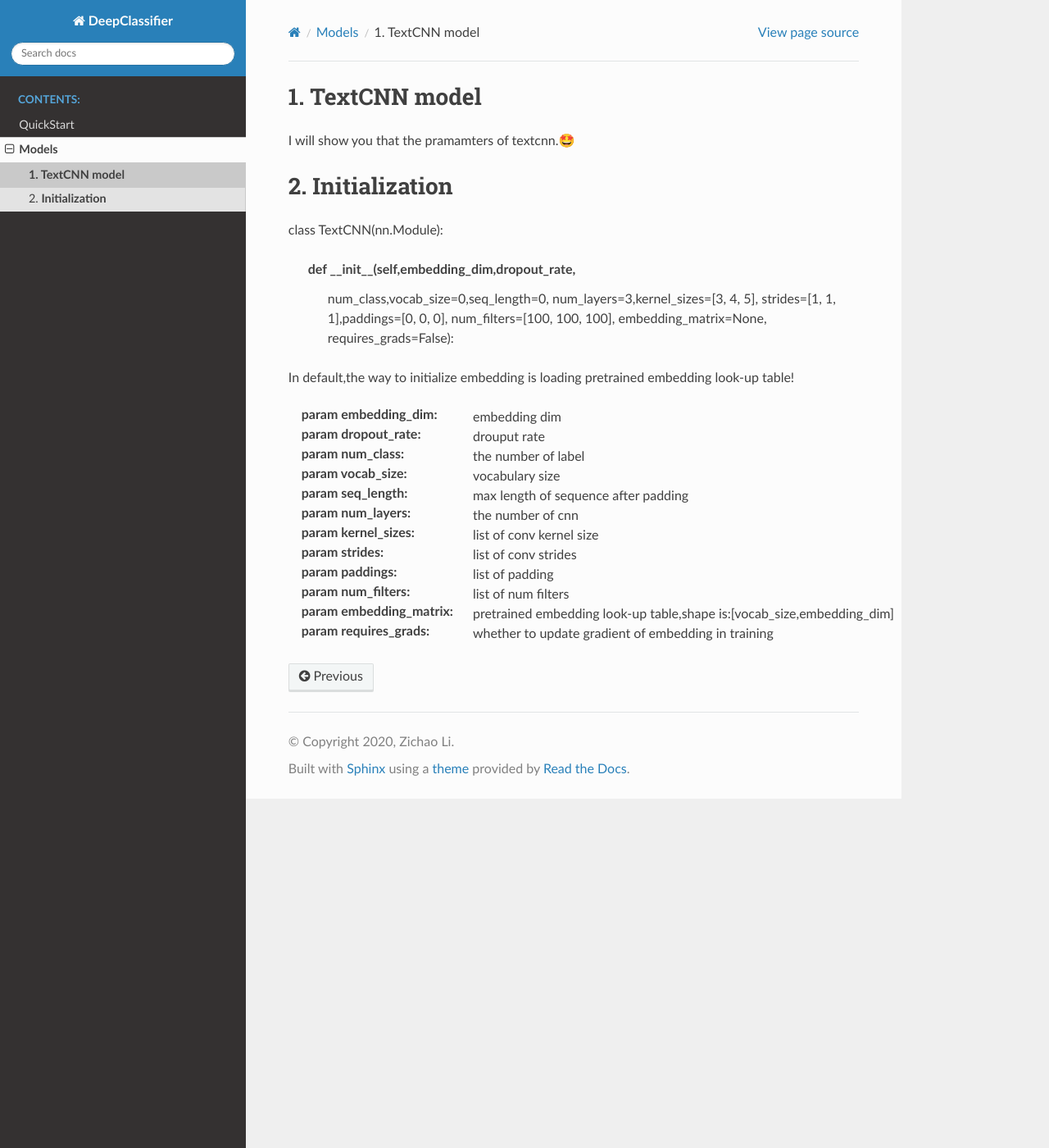
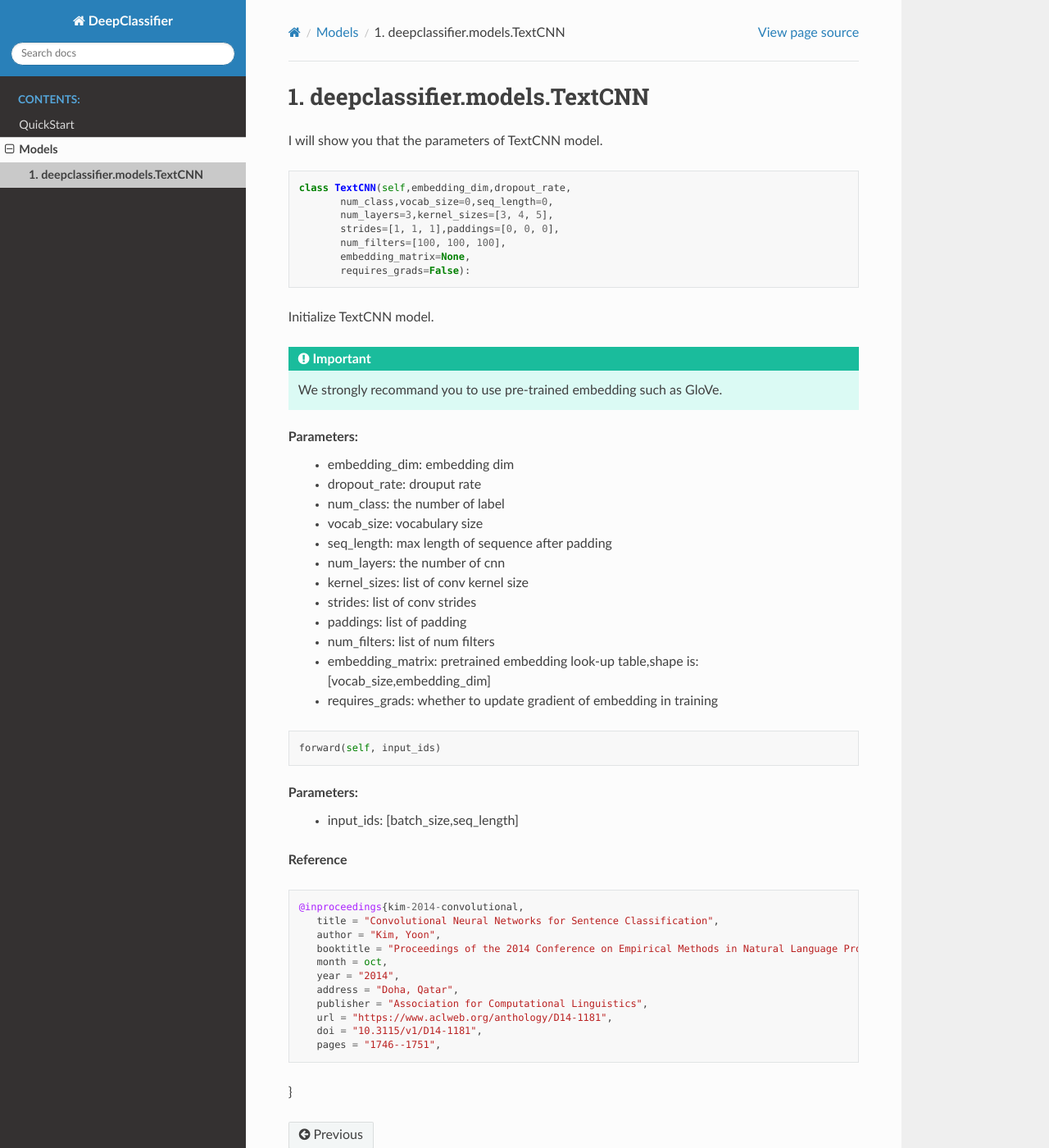
Before and after one commit to codewithzichao/DeepClassifier, a Sphinx documentation site: the page built from docs/source/Models/01_TextCNN.rst, in a window 1280 px wide and 1400 px high. Shown: the whole window at 82% size. Built offline with Sphinx 7.4.7 and the Read the Docs theme 2.0.0, drawn with Linux system fonts in a browser that asks for light colours.

Commit message:
update docs🧐

```diff
--- a/docs/source/Models/01_TextCNN.rst
+++ b/docs/source/Models/01_TextCNN.rst
@@ -1,14 +1,12 @@
-TextCNN model
+deepclassifier.models.TextCNN
 ==========
 
-I will show you that the pramamters of textcnn.🤩
+I will show you that the parameters of TextCNN model.
 
-**Initialization**
-===========================
+.. code-block:: python
 
-class TextCNN(nn.Module):
 
-    def __init__(self,embedding_dim,dropout_rate,
+ class TextCNN(self,embedding_dim,dropout_rate,
         num_class,vocab_size=0,seq_length=0,
         num_layers=3,kernel_sizes=[3, 4, 5],
         strides=[1, 1, 1],paddings=[0, 0, 0],
@@ -16,30 +14,44 @@ class TextCNN(nn.Module):
         embedding_matrix=None,
         requires_grads=False):
 
+Initialize TextCNN model.
 
 
-In default,the way to initialize embedding is loading pretrained embedding look-up table!
+.. important:: We strongly recommand you to use pre-trained embedding such as GloVe.
 
-:param embedding_dim: embedding dim
+Parameters:
+ - embedding_dim: embedding dim
+ - dropout_rate: drouput rate
+ - num_class: the number of label
+ - vocab_size: vocabulary size
+ - seq_length: max length of sequence after padding
+ - num_layers: the number of cnn
+ - kernel_sizes: list of conv kernel size
+ - strides: list of conv strides
+ - paddings: list of padding
+ - num_filters: list of num filters
+ - embedding_matrix: pretrained embedding look-up table,shape is:[vocab_size,embedding_dim]
+ - requires_grads: whether to update gradient of embedding in training
 
-:param dropout_rate: drouput rate
+.. code-block:: python
 
-:param num_class: the number of label
+ forward(self, input_ids)
+Parameters:
+ - input_ids: [batch_size,seq_length]
 
-:param vocab_size: vocabulary size
+**Reference**
 
-:param seq_length: max length of sequence after padding
+.. code-block::
 
-:param num_layers: the number of cnn
-
-:param kernel_sizes: list of conv kernel size
-
-:param strides: list of conv strides
-
-:param paddings: list of padding
-
-:param num_filters: list of num filters
-
-:param embedding_matrix: pretrained embedding look-up table,shape is:[vocab_size,embedding_dim]
-
-:param requires_grads: whether to update gradient of embedding in training
+ @inproceedings{kim-2014-convolutional,
+    title = "Convolutional Neural Networks for Sentence Classification",
+    author = "Kim, Yoon",
+    booktitle = "Proceedings of the 2014 Conference on Empirical Methods in Natural Language Processing ({EMNLP})",
+    month = oct,
+    year = "2014",
+    address = "Doha, Qatar",
+    publisher = "Association for Computational Linguistics",
+    url = "https://www.aclweb.org/anthology/D14-1181",
+    doi = "10.3115/v1/D14-1181",
+    pages = "1746--1751",
+}
--- a/docs/source/index.rst
+++ b/docs/source/index.rst
@@ -14,9 +14,3 @@ DeepClassifier is a python package based on pytorch, which is easy-use and gener
 
    QuickStart/index.rst
    Models/index.rst
-
-Indices and tables
-==================
-
-* :ref:`modindex`
-* :ref:`search`
```
Also changed, not shown: 6 other files.
